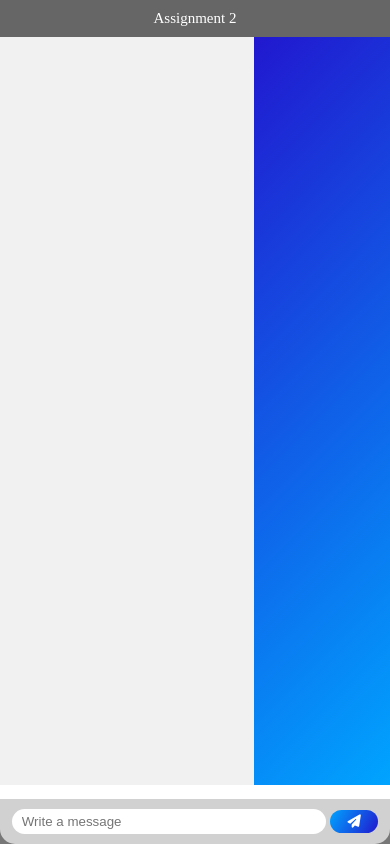
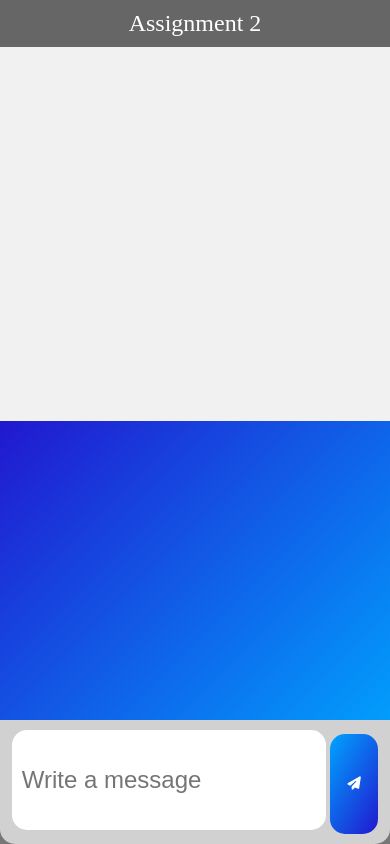
Before and after one commit to XaviSanta/VirtualCommunicationEnvironment, a website: page frontend/worldPage/world.html in a window 390 px wide. Drawn offline with nearby package versions, Linux system fonts and the light colour scheme.

Commit message:
Add mobile responsive

```diff
--- a/frontend/worldPage/world.css
+++ b/frontend/worldPage/world.css
@@ -38,18 +38,12 @@ section {
   height: 100%;
 }
 
-.chat {
+.message-list-container {
   float: left;
   width: 35%;
   background: #ccc;
   padding: 20px;
   height: 100%;
-}
-
-/* Style the list inside the menu */
-.chat ul {
-  list-style-type: none;
-  padding: 0;
 }
 
 /* Clear floats after the columns */
@@ -62,7 +56,6 @@ section:after {
 /* Style the footer */
 footer {
   background-color: #777;
-  /* padding: 10px; */
   text-align: center;
   color: white;
   position: fixed;
@@ -70,13 +63,6 @@ footer {
   width: 100%;
 }
 
-/* Responsive layout - makes the two columns/boxes stack on top of each other instead of next to each other, on small screens */
-@media (max-width: 700px) {
-  nav, article {
-    width: 100%;
-    height: auto;
-  }
-}
 
 /*///////////////////////////////////// MESSAGE LIST /////////////////////////////////// */
 .message-list-container {
@@ -158,7 +144,6 @@ footer {
   padding: 10px;
   border-bottom-left-radius: 15px;
   border-bottom-right-radius: 15px;
-
 }
 
 .chat-form input {
@@ -185,3 +170,24 @@ footer {
   background: rgb(255, 255, 255);
   color: black;
 }
+
+/* mobile */
+
+/* Responsive layout - makes the two columns/boxes stack on top of each other instead of next to each other, on small screens */
+@media screen and (max-width: 500px), (pointer:none), (pointer:coarse) {
+  .container-canvas {
+    width: 100%;
+    height: 50%;
+  }
+  .message-list-container {
+    width: 100%;
+    height: 45%;
+  }
+
+  #write-message, #sendMessageButton {
+    height: 100px;
+  }
+  #write-message, .message-list-container, header{
+    font-size: 150%;
+  }
+}
```
